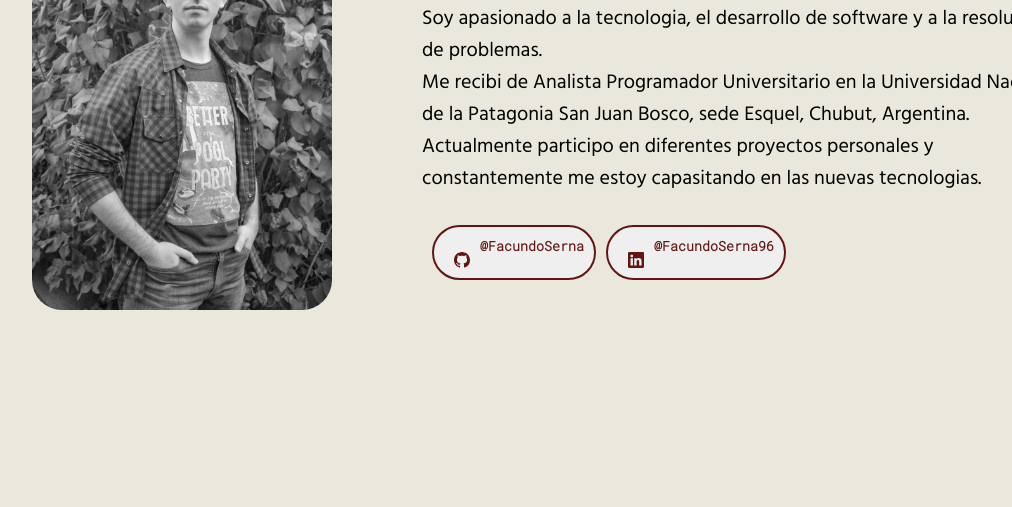
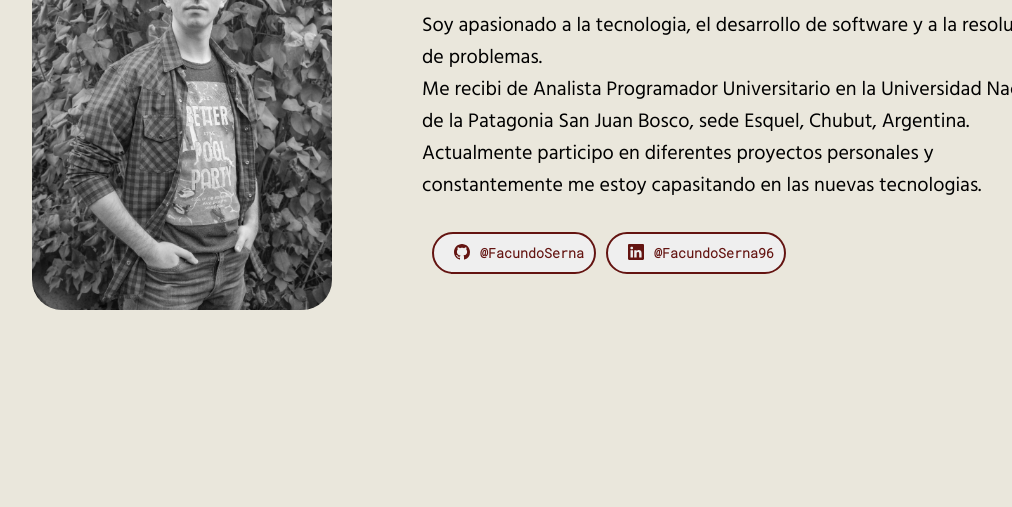
Before and after one commit to FacundoSerna96/portfolio, a React app: page / in a window 1280 px wide. Shown: the part 929-1436 px from the top of the page, without its empty margins (58-1070 px from the left). Built offline with nearby package versions, Linux system fonts and the light colour scheme; some packages are replaced by stand-ins of ours.

Commit message:
Correccion gif y margin de los botones del about
Se cambia por gif mas livianos

```diff
--- a/src/components/styles/About.css
+++ b/src/components/styles/About.css
@@ -109,7 +109,7 @@
 .button-cv svg {
     margin-left: 10px;
     margin-right: 10px;
-    margin-top: 15px;
+    margin-top: px;
 }
 
 .button-cv > p {
```
